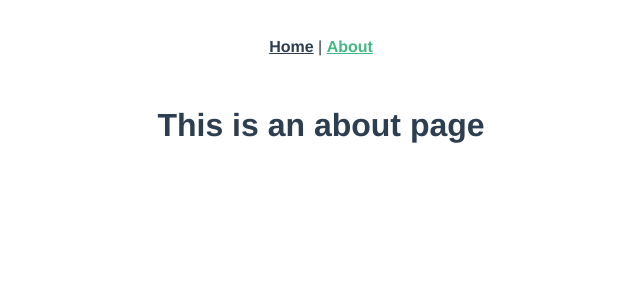
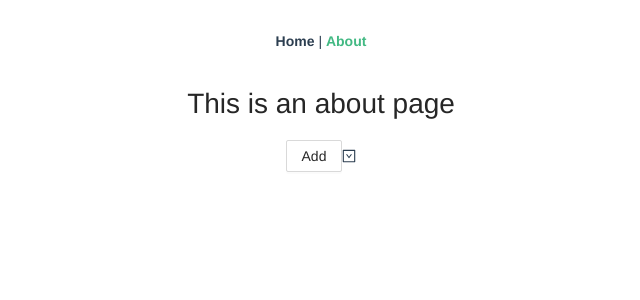
Before and after one commit to ambitionTNT/train12306, a Vue app in the folder web/: page /about in a window 1280 px wide. Shown: the top 300 px of the page, without its empty margins (319-959 px from the left). Built offline with nearby package versions, Linux system fonts and the light colour scheme.

Commit message:
5-4 集成ant design vue 图标库

```diff
--- a/web/package.json
+++ b/web/package.json
@@ -8,6 +8,8 @@
     "lint": "vue-cli-service lint"
   },
   "dependencies": {
+    "@ant-design/icons-vue": "^7.0.1",
+    "ant-design-vue": "^3.2.20",
     "core-js": "^3.8.3",
     "vue": "^3.2.13",
     "vue-router": "^4.0.3",
--- a/web/src/main.js
+++ b/web/src/main.js
@@ -2,5 +2,12 @@ import { createApp } from 'vue'
 import App from './App.vue'
 import router from './router'
 import store from './store'
-
-createApp(App).use(store).use(router).mount('#app')
+import Antd from 'ant-design-vue';
+import 'ant-design-vue/dist/antd.css';
+import * as Icons from '@ant-design/icons-vue';
+const app = createApp(App)
+app.use(store).use(router).use(Antd).mount('#app')
+const icons = Icons;
+for (const i in icons) {
+    app.component(i, icons[i]);
+}
--- a/web/src/views/AboutView.vue
+++ b/web/src/views/AboutView.vue
@@ -1,5 +1,6 @@
 <template>
   <div class="about">
     <h1>This is an about page</h1>
+    <a-button>Add</a-button><down-square-outlined />
   </div>
 </template>
```
Also changed, not shown: 1 other file (tests, documents, lock files or other folders).
